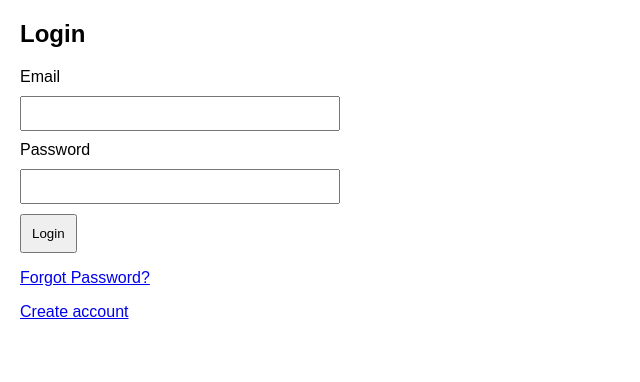
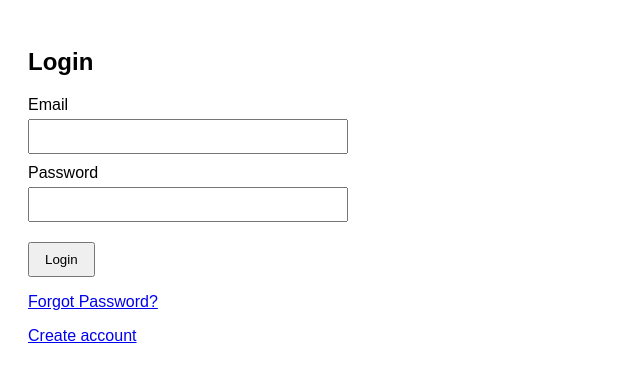
Before and after one commit to Harshsfd/AUTH_FULL, a React (Vite) app in the folder frontend/: page / in a window 1280 px wide. Shown: the top 382 px of the page, without its empty margins (0-640 px from the left). Built offline with nearby package versions, Linux system fonts and the light colour scheme.

Commit message:
Update global.css

```diff
--- a/frontend/src/styles/global.css
+++ b/frontend/src/styles/global.css
@@ -1,11 +1,13 @@
 body {
   font-family: Arial, sans-serif;
-  margin: 20px;
+  padding: 20px;
 }
 
-input,
+input {
+  margin-top: 5px;
+}
 button {
-  display: block;
-  margin: 10px 0;
-  padding: 10px;
+  margin-top: 10px;
+  padding: 8px 15px;
+  cursor: pointer;
 }
```
